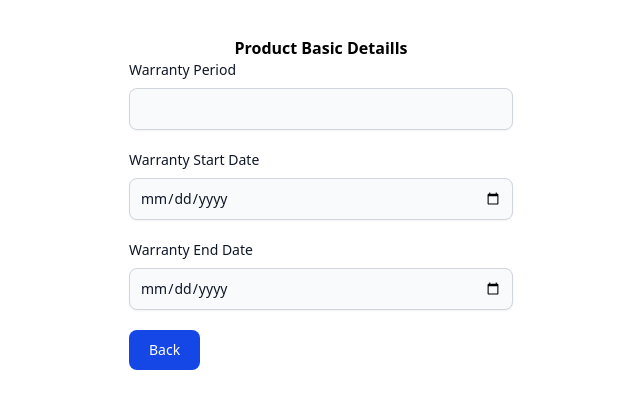
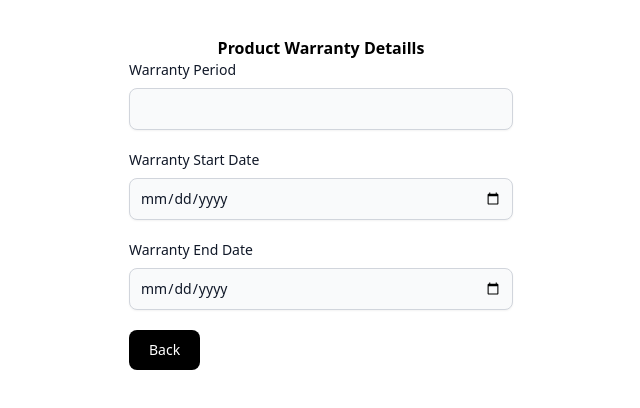
Before and after one commit to harshachandimal/react--redux--form, a React (Vite) app: page / in a window 1280 px wide. Both pictures are taken after a click on the button "Fill Warranty Details". Shown: the top 408 px of the page, without its empty margins (319-959 px from the left). Built offline with nearby package versions, Linux system fonts and the light colour scheme.

Commit message:
Create common components for form handling button

```diff
--- /dev/null
+++ b/src/components/Common/Button.jsx
@@ -0,0 +1,22 @@
+import PropTypes from "prop-types";
+
+const Button = ({executingMethod,buttonName,buttonStyle}) => {
+    return (
+
+            <button
+                type="button"
+                onClick={executingMethod}
+                className= {buttonStyle}
+            >
+                {buttonName}
+            </button>
+
+    );
+};
+Button.propTypes = {
+    executingMethod: PropTypes.func.isRequired,
+    buttonName: PropTypes.string.isRequired,
+    buttonStyle: PropTypes.string.isRequired,
+}
+
+export default Button;
--- a/src/components/ProductForm/ProductBasicDetailsForm/ProductBasicDeatilsForm.jsx
+++ b/src/components/ProductForm/ProductBasicDetailsForm/ProductBasicDeatilsForm.jsx
@@ -1,7 +1,8 @@
 import InputField from "../../Common/InputField.jsx";
 import PropTypes from "prop-types";
+import Button from "../../Common/Button.jsx";
 
-const ProductBasicDeatilsForm = ({handleNextForm}) => {
+const ProductBasicDeatilsForm = ({ handleNextForm }) => {
   return (
     <div>
       <form className="max-w-sm mx-auto ">
@@ -19,18 +20,16 @@ const ProductBasicDeatilsForm = ({handleNextForm}) => {
           name="product_price"
           tagName="Product Price"
         />
-        <button
-          type="button"
-          onClick={handleNextForm}
-          className="button"
-        >
-          Fill Warranty Details
-        </button>
+        <Button
+          executingMethod={handleNextForm}
+          buttonName="Fill Warranty Details"
+          buttonStyle= "blue-button"
+        />
       </form>
     </div>
   );
 };
 ProductBasicDeatilsForm.propTypes = {
-  handleNextForm: PropTypes.func.isRequired
-}
+  handleNextForm: PropTypes.func.isRequired,
+};
 export default ProductBasicDeatilsForm;
--- a/src/components/ProductForm/ProductWarrantyDetailsForm/ProductWarrantyDeatilsForm.jsx
+++ b/src/components/ProductForm/ProductWarrantyDetailsForm/ProductWarrantyDeatilsForm.jsx
@@ -1,14 +1,19 @@
 import InputField from "../../Common/InputField.jsx";
 import PropTypes from "prop-types";
+import Button from "../../Common/Button.jsx";
 
-const ProductWarrantyDeatilsForm = ({handleBackForm}) => {
+const ProductWarrantyDeatilsForm = ({ handleBackForm }) => {
   return (
     <div>
       <form className="max-w-sm mx-auto ">
         <div>
-          <h1 className="font-bold text-center ">Product Basic Detaills</h1>
+          <h1 className="font-bold text-center ">Product Warranty Detaills</h1>
         </div>
-        <InputField type="text" name="WarrantyPeriod" tagName="Warranty Period" />
+        <InputField
+          type="text"
+          name="WarrantyPeriod"
+          tagName="Warranty Period"
+        />
         <InputField
           type="date"
           name="WarrantyStartDate"
@@ -19,9 +24,8 @@ const ProductWarrantyDeatilsForm = ({handleBackForm}) => {
           name="WarrantyEndDate"
           tagName="Warranty End Date"
         />
-        <button type="button" className="button" onClick={handleBackForm}>
-          Back
-        </button>
+        <Button executingMethod={handleBackForm} buttonName="Back"
+                buttonStyle="dark-button"/>
       </form>
     </div>
   );
@@ -29,6 +33,6 @@ const ProductWarrantyDeatilsForm = ({handleBackForm}) => {
 
 ProductWarrantyDeatilsForm.propTypes = {
   handleBackForm: PropTypes.func.isRequired,
-}
+};
 
 export default ProductWarrantyDeatilsForm;
--- a/src/index.css
+++ b/src/index.css
@@ -5,6 +5,10 @@
    @apply shadow-xs bg-gray-50 border border-gray-300 text-gray-900 text-sm rounded-lg focus:ring-blue-500 focus:border-blue-500 block w-full p-2.5
 }
 
-.button {
+.blue-button {
   @apply text-white bg-blue-700 hover:bg-blue-800 focus:ring-4 focus:outline-none focus:ring-blue-300 font-medium rounded-lg text-sm px-5 py-2.5 text-center
 }
+
+.dark-button {
+    @apply text-white bg-black hover:bg-gray-700 focus:ring-4 focus:outline-none focus:ring-blue-300 font-medium rounded-lg text-sm px-5 py-2.5 text-center
+}
```
